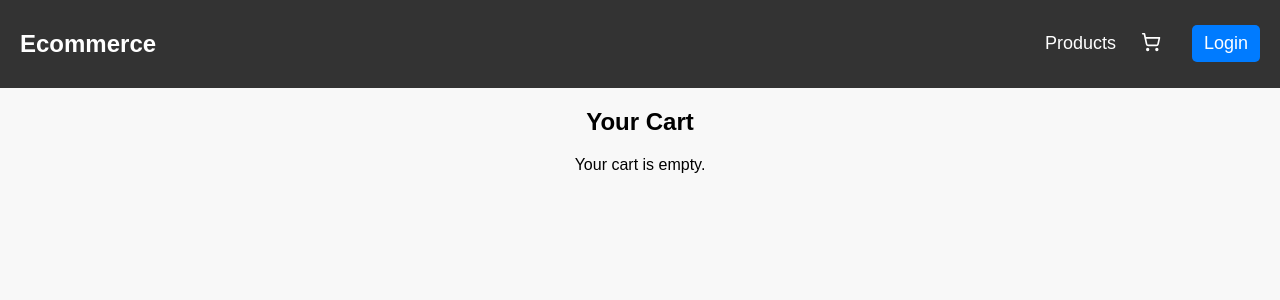
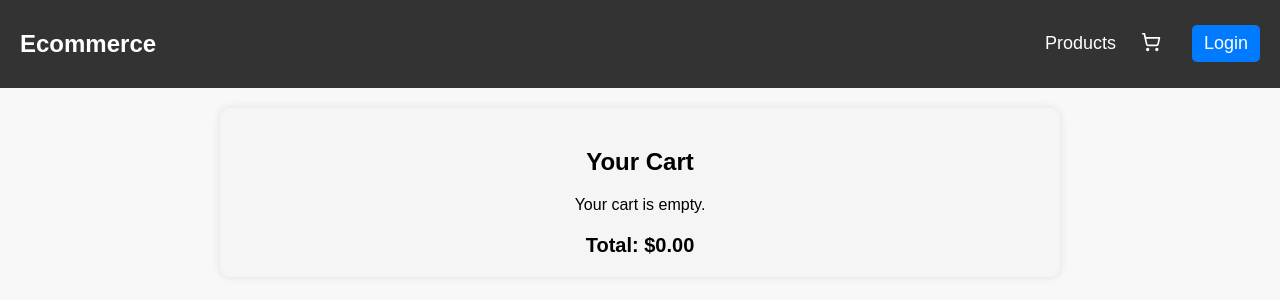
Before and after one commit to kamilkulczyk/Ecommerce-Api, a React (Vite) app in the folder frontend/: page /cart in a window 1280 px wide. Shown: the top 300 px of the page. Built offline with nearby package versions, Linux system fonts and the light colour scheme.

Commit message:
disable adding product when amount is higher than available

```diff
--- a/frontend/src/context/CartContext.jsx
+++ b/frontend/src/context/CartContext.jsx
@@ -3,19 +3,33 @@ import { createContext, useState, useEffect } from "react";
 export const CartContext = createContext();
 
 export const CartProvider = ({ children }) => {
-  const loadCartFromLocalStorage = () => {
+  const [cart, setCart] = useState(() => {
     const savedCart = localStorage.getItem("cart");
     return savedCart ? JSON.parse(savedCart) : [];
-  };
-
-  const [cart, setCart] = useState(loadCartFromLocalStorage());
+  });
 
   useEffect(() => {
     localStorage.setItem("cart", JSON.stringify(cart));
   }, [cart]);
 
-  const addToCart = (item) => {
-    setCart((prevCart) => [...prevCart, item]);
+  const addToCart = (product) => {
+    setCart((prevCart) => {
+      const existingItem = prevCart.find((item) => item.id === product.id);
+      if (existingItem) {
+        return prevCart.map((item) =>
+          item.id === product.id ? { ...item, quantity: item.quantity + product.quantity } : item
+        );
+      }
+      return [...prevCart, product];
+    });
+  };
+
+  const updateCartQuantity = (id, quantity) => {
+    setCart((prevCart) =>
+      prevCart.map((item) =>
+        item.id === id ? { ...item, quantity: Math.max(1, quantity) } : item
+      )
+    );
   };
 
   const removeFromCart = (id) => {
@@ -24,11 +38,10 @@ export const CartProvider = ({ children }) => {
 
   const clearCart = () => {
     setCart([]);
-    localStorage.removeItem("cart");
   };
 
   return (
-    <CartContext.Provider value={{ cart, addToCart, removeFromCart, clearCart }}>
+    <CartContext.Provider value={{ cart, addToCart, updateCartQuantity, removeFromCart, clearCart }}>
       {children}
     </CartContext.Provider>
   );
--- /dev/null
+++ b/frontend/src/pages/Cart.css
@@ -0,0 +1,80 @@
+.cart-container {
+    max-width: 800px;
+    margin: 20px auto;
+    padding: 20px;
+    background: #f5f5f5;
+    border-radius: 10px;
+    box-shadow: 0px 0px 10px rgba(0, 0, 0, 0.1);
+  }
+
+  .cart-title {
+    text-align: center;
+    font-size: 24px;
+    margin-bottom: 20px;
+  }
+
+  .cart-item {
+    display: flex;
+    align-items: center;
+    justify-content: space-between;
+    padding: 10px;
+    background: white;
+    margin-bottom: 10px;
+    border-radius: 5px;
+    box-shadow: 0px 2px 5px rgba(0, 0, 0, 0.1);
+  }
+
+  .cart-item-name {
+    flex: 1;
+    font-size: 18px;
+  }
+
+  .cart-controls {
+    display: flex;
+    align-items: center;
+    gap: 10px;
+  }
+
+  .cart-controls button {
+    padding: 5px 10px;
+    font-size: 16px;
+    cursor: pointer;
+    border: none;
+    background: #007bff;
+    color: white;
+    border-radius: 5px;
+  }
+
+  .cart-controls button:hover {
+    background: #0056b3;
+  }
+
+  .remove-button {
+    background: red;
+  }
+
+  .remove-button:hover {
+    background: darkred;
+  }
+
+  .cart-total {
+    text-align: center;
+    font-size: 20px;
+    font-weight: bold;
+    margin-top: 20px;
+  }
+
+  .clear-cart {
+    width: 100%;
+    padding: 10px;
+    font-size: 18px;
+    cursor: pointer;
+    background: #ff4500;
+    color: white;
+    border: none;
+    border-radius: 5px;
+  }
+
+  .clear-cart:hover {
+    background: darkred;
+  }
--- a/frontend/src/pages/Cart.jsx
+++ b/frontend/src/pages/Cart.jsx
@@ -1,30 +1,49 @@
 import { useContext } from "react";
 import { CartContext } from "../context/CartContext";
-// import "./Cart.css";
+import "./Cart.css";
 
 const Cart = () => {
-  const { cart, removeFromCart, clearCart } = useContext(CartContext);
+  const { cart, updateCartQuantity, removeFromCart, clearCart } = useContext(CartContext);
 
-  const totalPrice = cart.reduce((total, item) => total + item.price * item.quantity, 0);
+  // Combine items with the same ID
+  const groupedCart = cart.reduce((acc, item) => {
+    if (acc[item.id]) {
+      acc[item.id].quantity += item.quantity;
+    } else {
+      acc[item.id] = { ...item };
+    }
+    return acc;
+  }, {});
+
+  const cartItems = Object.values(groupedCart);
+
+  const totalAmount = cartItems.reduce((sum, item) => sum + item.price * item.quantity, 0);
 
   return (
     <div className="cart-container">
-      <h2>Your Cart</h2>
-      {cart.length === 0 ? (
+      <h2 className="cart-title">Your Cart</h2>
+
+      {cartItems.length === 0 ? (
         <p>Your cart is empty.</p>
       ) : (
-        <>
-          <ul>
-            {cart.map((item) => (
-              <li key={item.id}>
-                {item.name} - ${item.price} x {item.quantity}
-                <button onClick={() => removeFromCart(item.id)}>Remove</button>
-              </li>
-            ))}
-          </ul>
-          <h3>Total: ${totalPrice.toFixed(2)}</h3>
-          <button onClick={clearCart}>Clear Cart</button>
-        </>
+        cartItems.map((item) => (
+          <div key={item.id} className="cart-item">
+            <span className="cart-item-name">
+              {item.name} - ${item.price} x {item.quantity}
+            </span>
+            <div className="cart-controls">
+              <button onClick={() => updateCartQuantity(item.id, item.quantity - 1)} disabled={item.quantity <= 1}>-</button>
+              <button onClick={() => updateCartQuantity(item.id, item.quantity + 1)}>+</button>
+              <button className="remove-button" onClick={() => removeFromCart(item.id)}>Remove</button>
+            </div>
+          </div>
+        ))
+      )}
+
+      <div className="cart-total">Total: ${totalAmount.toFixed(2)}</div>
+
+      {cartItems.length > 0 && (
+        <button className="clear-cart" onClick={clearCart}>Clear Cart</button>
       )}
     </div>
   );
--- a/frontend/src/pages/Products.jsx
+++ b/frontend/src/pages/Products.jsx
@@ -7,11 +7,19 @@ const Products = () => {
   const [products, setProducts] = useState([]);
   const { addToCart } = useContext(CartContext);
   const [quantities, setQuantities] = useState({});
+  const [stock, setStock] = useState({});
 
   useEffect(() => {
     axios
       .get(import.meta.env.VITE_API_URL + "/products")
-      .then((res) => setProducts(res.data))
+      .then((res) => {
+        setProducts(res.data);
+        const initialStock = res.data.reduce((acc, product) => {
+          acc[product.id] = product.stock;
+          return acc;
+        }, {});
+        setStock(initialStock);
+      })
       .catch((err) => console.error("Error fetching products:", err));
   }, []);
 
@@ -19,6 +27,11 @@ const Products = () => {
     const quantity = quantities[product.id] || 1; // Default to 1 if not set
     if (product.stock >= quantity) {
       addToCart({ ...product, quantity });
+
+      setStock((prevStock) => ({
+        ...prevStock,
+        [product.id]: prevStock[product.id] - quantity,
+      }));
     } else {
       alert("Not enough stock available!");
     }
@@ -41,8 +54,14 @@ const Products = () => {
               onChange={(e) =>
                 setQuantities({ ...quantities, [product.id]: parseInt(e.target.value) })
               }
+              disabled={stock[product.id] === 0}
             />
-            <button onClick={() => handleAddToCart(product)}>Add to Cart</button>
+            <button
+                onClick={() => handleAddToCart(product)}
+                disabled={stock[product.id] === 0}
+            >
+                {stock[product.id] > 0 ? "Add to Cart" : "Out of Stock"}
+            </button>
           </div>
         ))}
       </div>
```
